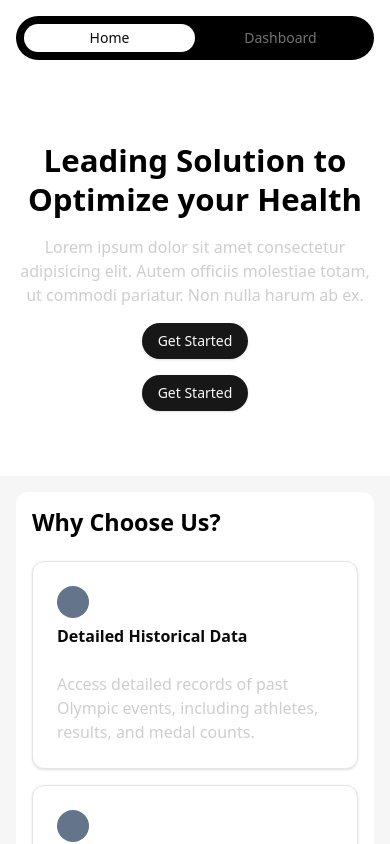
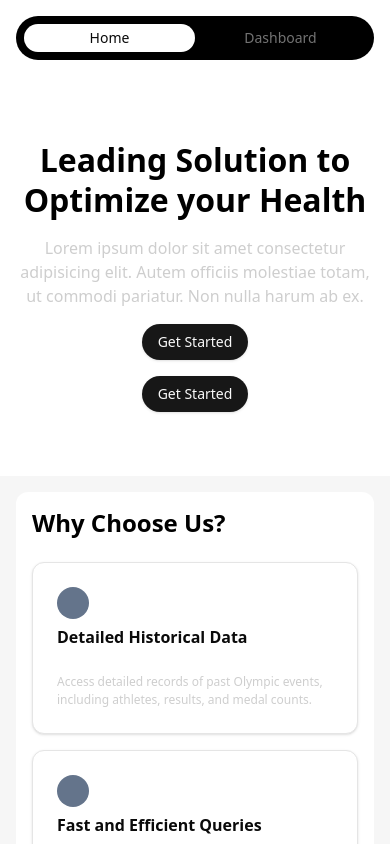
Before and after one commit to ngcheesiang277275/olympic-frontend-next, a Next.js app: page / in a window 390 px wide. Shown: the top 844 px of the page. Built offline with nearby package versions, Linux system fonts and the light colour scheme.

Commit message:
style: add description text style

```diff
--- a/app/globals.css
+++ b/app/globals.css
@@ -39,11 +39,15 @@ body {
 
 /*-------------------------- FONT --------------------------*/
 .hero-font {
-  @apply text-[8vw] sm:text-[48px] md:text-[56px] lg:text-[64px] font-bold leading-tight;
+  @apply text-[32px] sm:text-[48px] md:text-[56px] lg:text-[64px] font-bold leading-tight;
 }
 
 .subhero-font {
-  @apply text-[6vw] sm:text-[32px] md:text-[48px] lg:text-[52px] font-bold leading-tight;
+  @apply text-[24px] sm:text-[32px] md:text-[48px] lg:text-[52px] font-bold leading-tight;
+}
+
+.description-text {
+  @apply text-secondary-color text-[12px] sm:text-[14px] md:text-[16px] lg:text-[18px];
 }
 
 /*-------------------------- SIZING --------------------------*/
--- a/app/not-found.tsx
+++ b/app/not-found.tsx
@@ -2,7 +2,7 @@ const NotFound = () => {
   return (
     <div className="flex justify-center items-center flex-col h-[40vh] space-y-4">
       <h1 className="text-bold hero-font">Ooooooppppssie....</h1>
-      <div className="text-secondary-color">Page is not found</div>
+      <div className="description-text">Page is not found</div>
     </div>
   );
 };
--- a/components/custom-component/BenefitsCard.tsx
+++ b/components/custom-component/BenefitsCard.tsx
@@ -10,16 +10,10 @@ export function BenefitsCard({ title, description, icon }: BenefitsCardProps) {
   return (
     <Card className="min-h-[150px] hover:scale-105 hover:bg-black hover:text-white transition-all duration-300 sm:min-h-[250px] lg:min-h-[280px] xl:min-h-[260px]">
       <CardHeader>
-        {icon ? (
-          icon
-        ) : (
-          <div className="size-8 rounded-full bg-slate-500"></div>
-        )}
+        {icon ? icon : <div className="size-8 rounded-full bg-slate-500"></div>}
         <h3 className="font-semibold">{title}</h3>
       </CardHeader>
-      <CardContent className="text-secondary-color">
-        {description}
-      </CardContent>
+      <CardContent className="description-text">{description}</CardContent>
     </Card>
   );
 }
```
